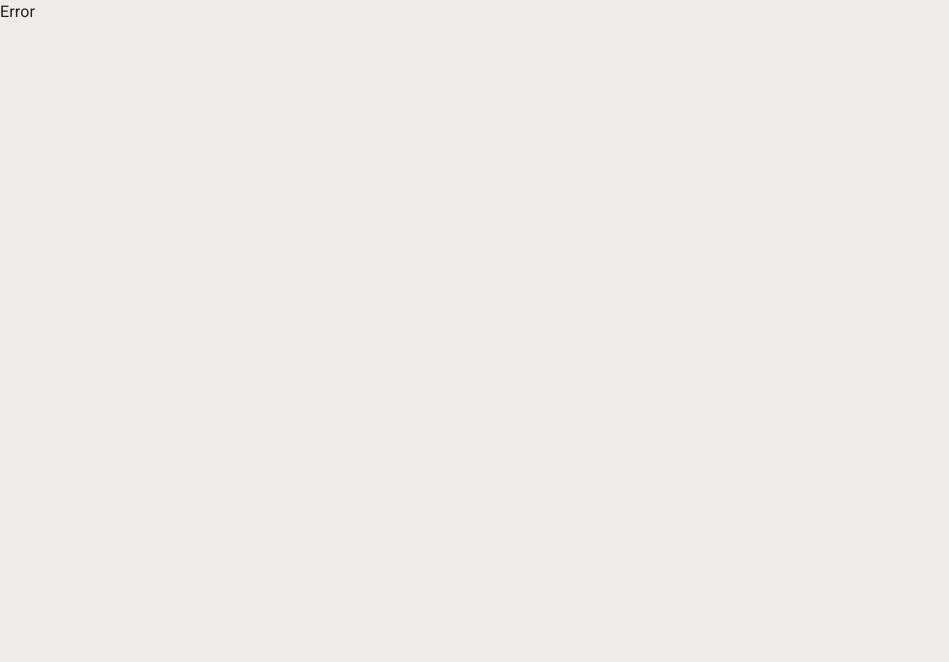
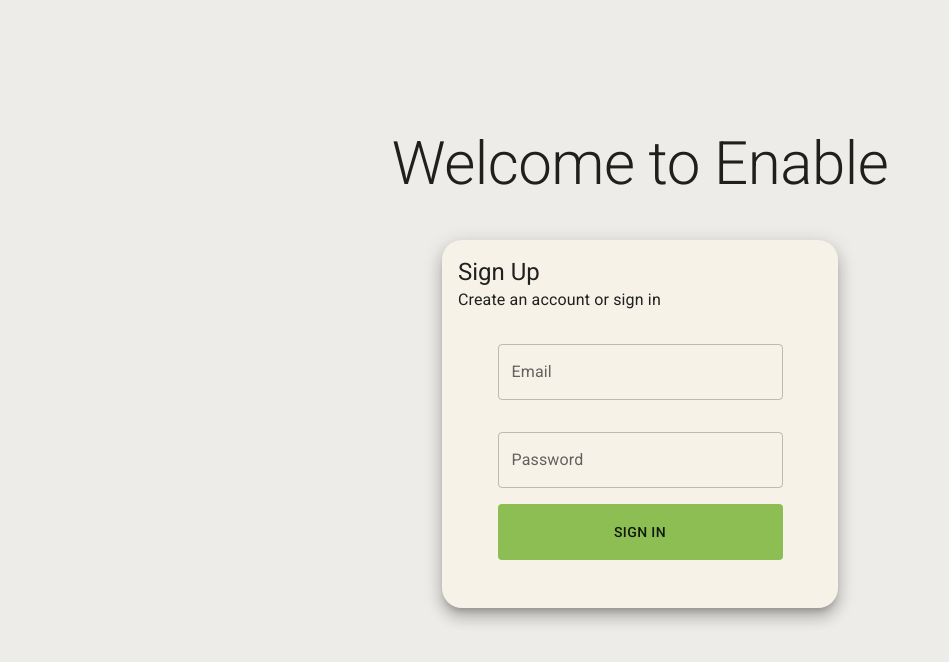
Before and after one commit to 0liverKot/Enable, a React (Vite) app in the folder Client/enable/: page /signin in a window 1280 px wide. Before the commit this address had no page. Shown: the top 662 px of the page, without its empty margins (0-949 px from the left). Built offline with nearby package versions, Linux system fonts and the light colour scheme.

Commit message:
client side of sign in page mainly done

```diff
--- a/Client/enable/src/Dashboard.jsx
+++ b/Client/enable/src/Dashboard.jsx
@@ -13,7 +13,7 @@ const Dashboard = () => {
 
     const loggedIn = SignInCheck()
 
-    if(loggedIn) {
+    if(!loggedIn) {
         return (
             RedirectToSignUp()
         )
--- /dev/null
+++ b/Client/enable/src/SignIn.jsx
@@ -0,0 +1,115 @@
+import { Container, Paper, TextField, Typography, Box, Button} from "@mui/material";
+import React, { useState } from "react";
+import { Navigate } from "react-router";
+
+const SignUp = () => {
+
+    const [email, setEmail] = useState('')
+    const [password, setPassword] = useState('')
+
+    const [emailError, setEmailError] = useState({boolean: false, message: ''})
+    const [passwordError, setPasswordError] = useState({boolean: false, message: ''})
+
+    const handleClick = () => {
+
+        // checking for empty fields
+        if(email == '') {
+            setEmailError({boolean: true, message: "field is empty"})
+        }
+        if(password == '') {
+            setPasswordError({boolean: true, message: 'field is empty'})
+        }
+
+        // checking if a suitable email pattern is used
+        const emailPattern = new RegExp("^[^\s@]+@[^\s@]+\.[^\s@]+$");
+        if(!emailPattern.test(email)) {
+            setEmailError({boolean: true, message: 'invalid email pattern'})
+        }
+
+        //TODO: add backend checks
+
+        localStorage.setItem("userID", 3)
+
+        return (
+            <Navigate to='/dashboard'/>
+        )
+
+    }
+
+    return (
+        <>
+        <Box
+        sx={{
+            marginTop: '10%',
+            display: 'flex',
+            justifyContent: 'center'
+        }}>
+            <Typography variant="h2">
+                Welcome to Enable
+            </Typography>
+        </Box>
+
+        <Container maxWidth={"xs"}>
+            <Paper elevation={10}
+            sx={{
+                padding: 1,
+                bgcolor: 'primary.main',
+                marginTop: '10%',
+                borderRadius: 5,
+            }}>
+                <Box
+                sx={{
+                    margin: 1
+                }}>
+                    <Typography variant="h5">
+                        Sign Up
+                    </Typography>
+                    <Typography variant="body1">
+                        Create an account or sign in
+                    </Typography>
+                </Box>
+                <Box sx={{
+                    display: "flex",
+                    flexDirection: "column",
+                    justifyContent: "center",
+                    alignItems: "center",
+                    marginTop: 2,
+                    marginBottom: 5
+                }}>
+                    <TextField variant="outlined" label ='Email'
+                    error={emailError.boolean}
+                    helperText={emailError.message}
+                    sx={{
+                        width: "75%",
+                        margin: 2
+                    }}
+                    onChange={(event) => {setEmail(event.target.value)}}/>
+                    <TextField variant="outlined" label='Password'
+                    error={passwordError.boolean}
+                    helperText={passwordError.message}
+                    sx={{
+                        width: "75%",
+                        margin: 2
+                    }}
+                    onChange={(event) => {setPassword(event.target.value)}}/>
+                    <Button variant="Contained"
+                    sx={{
+                        width: "75%",
+                        padding: 2,
+                        bgcolor: "secondary.light",
+                        '&:hover' : {
+                            bgcolor: 'secondary.dark',
+                            color: 'white'
+                        }
+                    }}
+                    onClick={handleClick}>
+                        Sign In
+                    </Button>
+                </Box>
+            </Paper>
+        </Container>
+        </>
+    )
+}
+
+export default SignUp;
--- a/Client/enable/src/SignInCheck.jsx
+++ b/Client/enable/src/SignInCheck.jsx
@@ -1,4 +1,5 @@
 import UserApi from "./api/userMethods";
+
 
 const SignInCheck = () => {
 
--- a/Client/enable/src/SignUp.jsx
+++ /dev/null
@@ -1,60 +0,0 @@
-import { Container, Paper, TextField, Typography, Box, Button} from "@mui/material";
-import React from "react";
-import theme from "./theme";
-import { ThemeProvider } from "@emotion/react";
-
-const SignUp = () => {
-
-    return (
-        <>
-        <ThemeProvider theme={theme}>
-        <Container maxWidth={"xs"}>
-            <Paper elevation={10}
-            sx={{
-                padding: 1,
-            }}>
-                <Box>
-                    <Typography variant="h5">
-                        Sign Up
-                    </Typography>
-                    <Typography variant="body1">
-                        Create an account or sign in
-                    </Typography>
-                </Box>
-                <Box sx={{
-                    display: "flex",
-                    flexDirection: "column",
-                    justifyContent: "center",
-                    alignItems: "center",
-                    marginTop: 5,
-                    marginBottom: 5
-                }}>
-                    <TextField variant="outlined"
-                    sx={{
-                        width: "75%",
-                        padding: 2
-                    }}>
-
-                    </TextField>
-                    <TextField variant="outlined"
-                    sx={{
-                        width: "75%",
-                        padding: 2
-                    }}>
-                    </TextField>
-                    <Button variant="Contained"
-                    sx={{
-                        width: "75%",
-                        padding: 2
-                    }}>
-                        Sign In
-                    </Button>
-                </Box>
-            </Paper>
-        </Container>
-        </ThemeProvider>
-        </>
-    )
-}
-
-export default SignUp;
--- a/Client/enable/src/index.jsx
+++ b/Client/enable/src/index.jsx
@@ -4,7 +4,7 @@ import { createBrowserRouter, RouterProvider } from "react-router-dom"
 import Dashboard from './Dashboard.jsx'
 import CalendarPage from './CalendarPage.jsx'
 import ErrorPage from "./ErrorPage.jsx"
-import SignUp from './SignUp.jsx';
+import SignUp from './SignIn.jsx';
 import { CssBaseline, ThemeProvider, useTheme } from '@mui/material';
 import theme from './theme.js';
 
@@ -28,7 +28,7 @@ const router = createBrowserRouter([
         errorElement: <ErrorPage/>
     },
     {
-        path: "/signup",
+        path: "/signin",
         element: <SignUp/>,
         errorElement: <ErrorPage/>
     }
--- a/Client/enable/src/theme.js
+++ b/Client/enable/src/theme.js
@@ -4,6 +4,7 @@ const theme = createTheme({
     palette: {
         primary: {
             main: '#f6f2e8',
+            secondary: '#f7f0deff'
         },
         secondary: {
             main: '#343c51',
```
Also changed, not shown: 1 other file (tests, documents, lock files or other folders).
